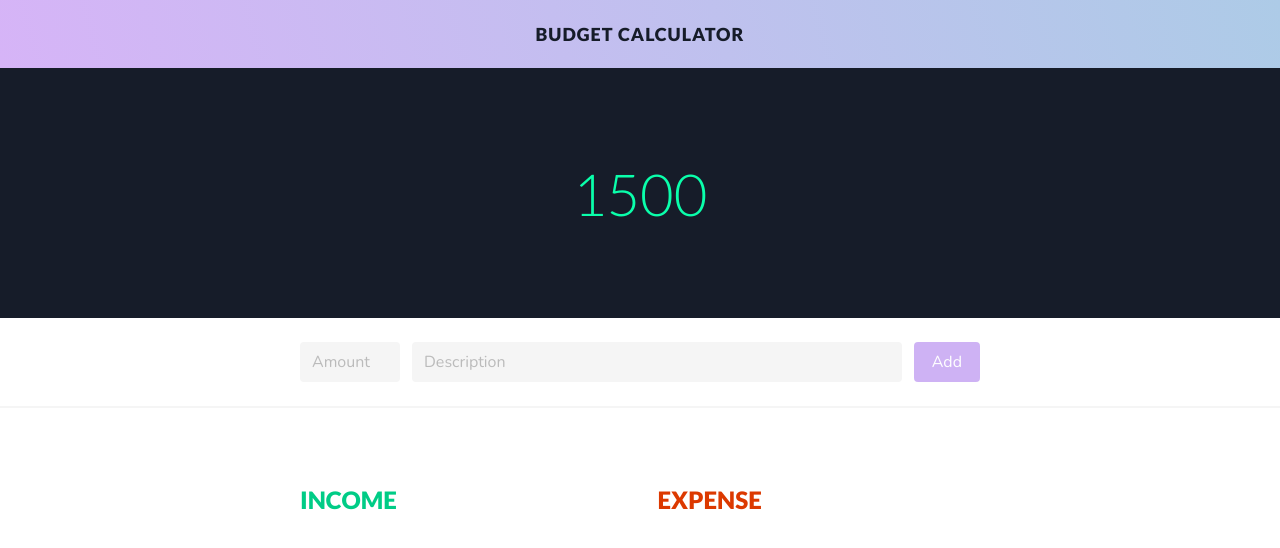
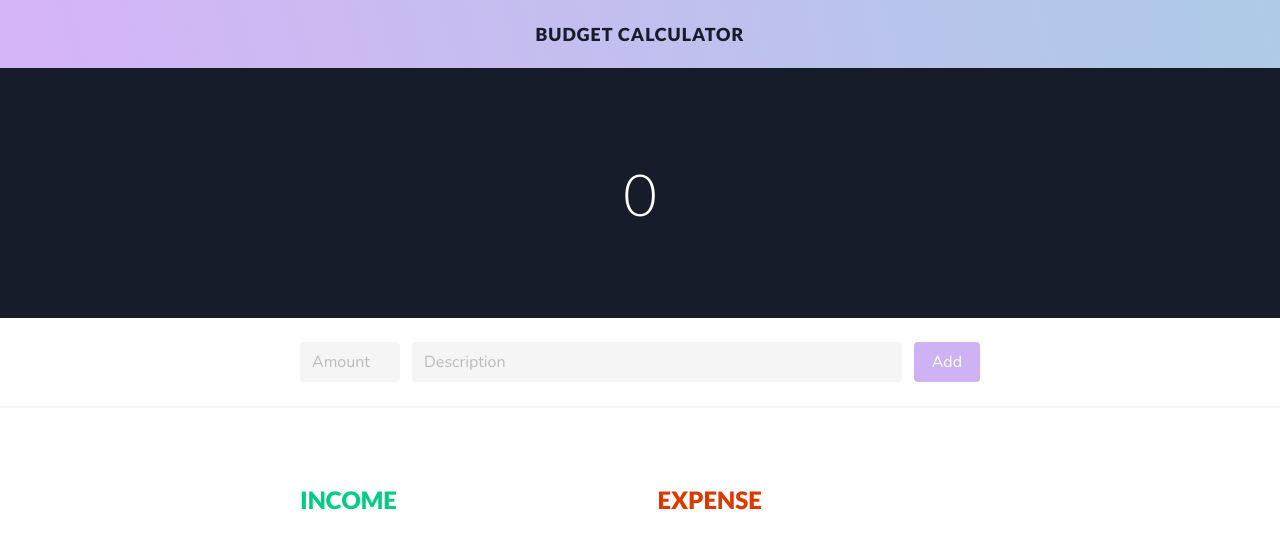
Before and after one commit to iylinkim/budget-app, an Angular app: page / in a window 1280 px wide. Shown: the top 548 px of the page. Built offline with nearby package versions, Linux system fonts and the light colour scheme.

Commit message:
Update totalBudget number

```diff
--- a/src/app/main-page/main-page.component.html
+++ b/src/app/main-page/main-page.component.html
@@ -3,7 +3,9 @@
 </div>
 
 <section class="total-budget-section">
-  <h2 class="green">1500</h2>
+  <h2 [ngClass]="{ green: totalBudget > 0, red: totalBudget < 0 }">
+    {{ totalBudget }}
+  </h2>
 </section>
 
 <section class="add-item-section">
--- a/src/app/main-page/main-page.component.ts
+++ b/src/app/main-page/main-page.component.ts
@@ -8,6 +8,7 @@ import { Component, OnInit } from '@angular/core';
 })
 export class MainPageComponent implements OnInit {
   budgetItems: BudgetItem[] = new Array<BudgetItem>();
+  totalBudget: number = 0;
 
   constructor() {}
 
@@ -15,10 +16,12 @@ export class MainPageComponent implements OnInit {
 
   addItem(newItem: BudgetItem) {
     this.budgetItems.push(newItem);
+    this.totalBudget += newItem.amount!;
   }
 
   deleteItem(item: BudgetItem) {
     let index = this.budgetItems.indexOf(item);
     this.budgetItems.splice(index, 1);
+    this.totalBudget -= item.amount!;
   }
 }
```
